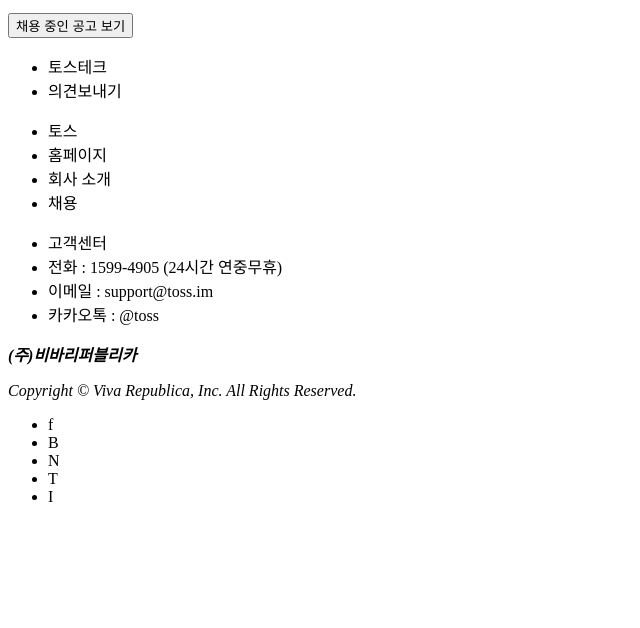
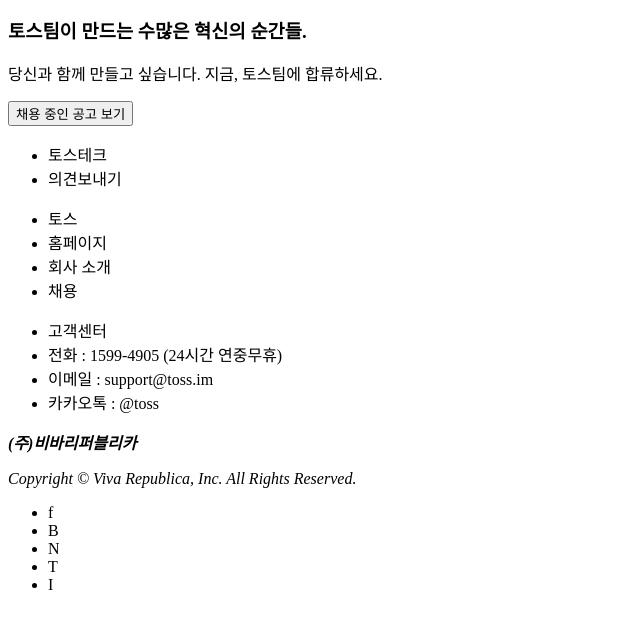
Before and after one commit to dnwn-9001/tosstech, a plain HTML site: page index.html in a window 1280 px wide. Shown: the part 152-780 px from the top of the page, without its empty margins (0-640 px from the left). Drawn offline with Linux system fonts and the light colour scheme.

Commit message:
레이아웃 컴포넌트 쪼개기

```diff
--- a/index.html
+++ b/index.html
@@ -8,59 +8,9 @@
     <script type="module" src="./src/js/index.js" defer></script>
   </head>
   <body>
-    <nav id="navbar">
-      <img class="nav__logo" src="" alt="logo" srcset="" />
-      <ul>
-        <li class="nav__item"><a href="#/design">디자인</a></li>
-        <li class="nav__item"><a href="#/tech">개발</a></li>
-        <li class="nav__item">
-          <button>채용 바로가기</button>
-        </li>
-      </ul>
-    </nav>
+    <nav></nav>
     <main></main>
-    <section id="section">
-      <img class="section__img" src="" alt="thumbnail" srcset="" />
-      <div class="section__contents">
-        <p class="section__title"></p>
-        <p class="section__phrase"></p>
-        <button class="section__btn">채용 중인 공고 보기</button>
-      </div>
-    </section>
-    <footer id="footer">
-      <div class="footer__menu">
-        <ul class="list__tosstech">
-          <li>토스테크</li>
-          <li>의견보내기</li>
-        </ul>
-        <ul class="list__toss">
-          <li>토스</li>
-          <li>홈페이지</li>
-          <li>회사 소개</li>
-          <li>채용</li>
-        </ul>
-        <ul class="list__cs">
-          <li>고객센터</li>
-          <li>전화 : 1599-4905 (24시간 연중무휴)</li>
-          <li>이메일 : support@toss.im</li>
-          <li>카카오톡 : @toss</li>
-        </ul>
-      </div>
-      <address class="footer__rights">
-        <p>
-          <strong>(주)비바리퍼블리카</strong>
-        </p>
-        Copyright © Viva Republica, Inc. All Rights Reserved.
-      </address>
-      <div class="footer__btns">
-        <ul class="footer__ul">
-          <li>f</li>
-          <li>B</li>
-          <li>N</li>
-          <li>T</li>
-          <li>I</li>
-        </ul>
-      </div>
-    </footer>
+    <section></section>
+    <footer></footer>
   </body>
 </html>
--- a/src/js/index.js
+++ b/src/js/index.js
@@ -1,8 +1,18 @@
 import createRouter from "./router.js";
+import NavContent from "./layout/NavComponent.js";
+import SectionContent from "./layout/SectionComponent.js";
+import FooterContent from "./layout/FooterComponent.js";
 import TechContent from "./components/TechComponent.js";
 import DesignContent from "./components/DesignComponent.js";
 
+const nav = document.querySelector("nav");
 const container = document.querySelector("main");
+const section = document.querySelector("section");
+const footer = document.querySelector("footer");
+
+nav.innerHTML = NavContent();
+section.innerHTML = SectionContent();
+footer.innerHTML = FooterContent();
 
 const pages = {
   tech: () => (container.innerHTML = TechContent()),
--- /dev/null
+++ b/src/js/layout/FooterComponent.js
@@ -0,0 +1,39 @@
+const FooterContent = () => {
+  return `
+    <div class="footer__menu">
+        <ul class="list__tosstech">
+            <li>토스테크</li>
+            <li>의견보내기</li>
+        </ul>
+        <ul class="list__toss">
+            <li>토스</li>
+            <li>홈페이지</li>
+            <li>회사 소개</li>
+            <li>채용</li>
+        </ul>
+        <ul class="list__cs">
+            <li>고객센터</li>
+            <li>전화 : 1599-4905 (24시간 연중무휴)</li>
+            <li>이메일 : support@toss.im</li>
+            <li>카카오톡 : @toss</li>
+        </ul>
+    </div>
+    <address class="footer__rights">
+        <p>
+            <strong>(주)비바리퍼블리카</strong>
+        </p>
+        Copyright © Viva Republica, Inc. All Rights Reserved.
+    </address>
+    <div class="footer__btns">
+        <ul class="footer__ul">
+            <li>f</li>
+            <li>B</li>
+            <li>N</li>
+            <li>T</li>
+            <li>I</li>
+        </ul>
+    </div>
+    `;
+};
+
+export default FooterContent;
--- /dev/null
+++ b/src/js/layout/NavComponent.js
@@ -0,0 +1,14 @@
+const NavContent = () => {
+  return `
+        <img class="nav__logo" src="" alt="logo" srcset="" />
+        <ul>
+            <li class="nav__item"><a href="#/design">디자인</a></li>
+            <li class="nav__item"><a href="#/tech">개발</a></li>
+            <li class="nav__item">
+                <button>채용 바로가기</button>
+            </li>
+        </ul>
+    `;
+};
+
+export default NavContent;
--- /dev/null
+++ b/src/js/layout/SectionComponent.js
@@ -0,0 +1,12 @@
+const SectionContent = () => {
+  return `
+        <img class="section__img" src="" alt="thumbnail" srcset="" />
+        <div class="section__contents">
+        <h3 class="section__title">토스팀이 만드는 수많은 혁신의 순간들.</h3>
+        <p class="section__phrase">당신과 함께 만들고 싶습니다. 지금, 토스팀에 합류하세요.</p>
+        <button class="section__btn">채용 중인 공고 보기</button>
+        </div>
+    `;
+};
+
+export default SectionContent;
```
Also changed, not shown: src/js/components/TechComponent.js (indentation only).
